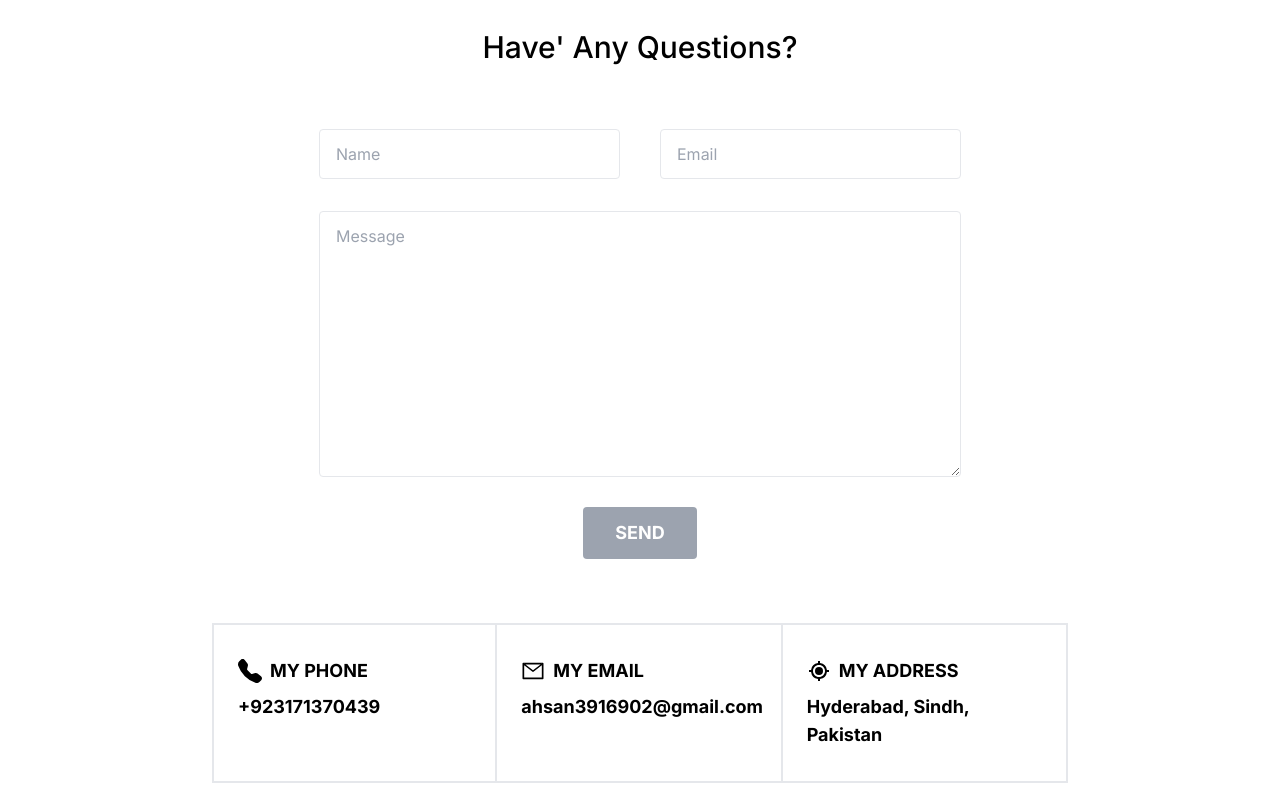
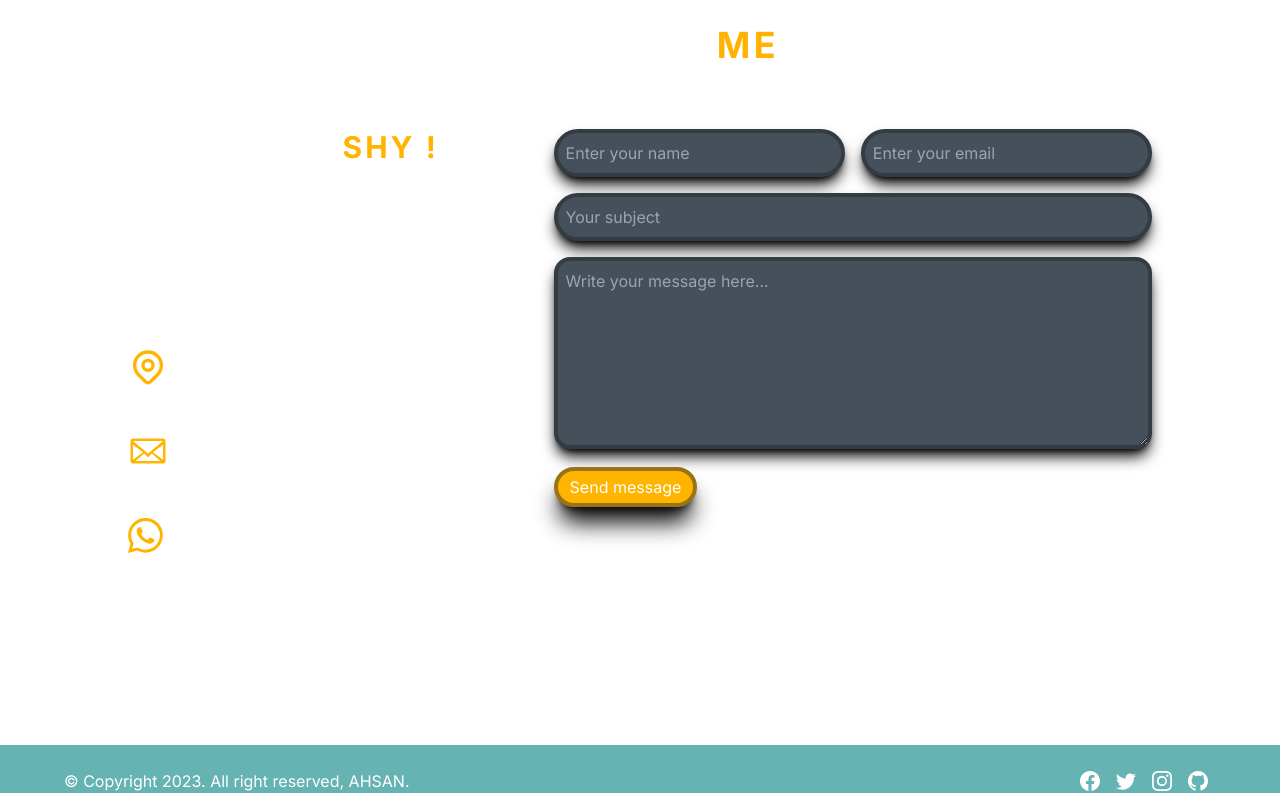
Before and after one commit to ahsanali7893/Portfolio, a Next.js app: page / in a window 1280 px wide. Shown: the part 3122-3915 px from the top of the page. Built offline with nearby package versions, Linux system fonts and the light colour scheme.

Commit message:
initial changes

```diff
--- a/package.json
+++ b/package.json
@@ -9,12 +9,14 @@
     "lint": "next lint"
   },
   "dependencies": {
+    "@emailjs/browser": "^3.11.0",
     "@types/node": "20.3.1",
     "@types/react": "18.2.12",
     "@types/react-dom": "18.2.5",
     "autoprefixer": "10.4.14",
     "eslint": "8.42.0",
     "eslint-config-next": "13.4.5",
+    "formik": "^2.4.2",
     "next": "13.4.5",
     "next-themes": "^0.2.1",
     "postcss": "8.4.24",
@@ -23,12 +25,14 @@
     "react-icons": "^4.9.0",
     "react-scroll": "^1.8.9",
     "react-simple-typewriter": "^5.0.1",
+    "react-toastify": "^9.1.3",
     "react-typist": "^2.0.5",
     "smoothscroll-polyfill": "^0.4.4",
     "tailwindcss": "3.3.2",
     "typed.js": "^2.0.16",
     "typescript": "5.1.3",
-    "typewriter-effect": "^2.20.1"
+    "typewriter-effect": "^2.20.1",
+    "yup": "^1.2.0"
   },
   "devDependencies": {
     "@types/react-scroll": "^1.8.7",
--- a/src/components/Contact/page.tsx
+++ b/src/components/Contact/page.tsx
@@ -1,84 +1,278 @@
-import { AiOutlineMail } from "react-icons/ai";
-import { BsFillTelephoneFill } from "react-icons/bs";
-import { BiCurrentLocation } from "react-icons/bi";
+"use client";
+import { useFormik } from "formik";
+import * as Yup from "yup";
+import React, { useRef, useState } from "react";
+import emailjs from "@emailjs/browser";
+import { BsWhatsapp } from "react-icons/bs";
+import { GoMail } from "react-icons/go";
+import { HiOutlineLocationMarker } from "react-icons/hi";
+import { ToastContainer, toast } from "react-toastify";
+import { RxCrossCircled } from "react-icons/rx";
+import "react-toastify/dist/ReactToastify.css";
 
-type Props = {};
+export default function Contact() {
+  const [loading, setLoading] = useState(false);
+  const formik = useFormik({
+    initialValues: {
+      user_name: "",
+      user_email: "",
+      user_subject: "",
+      user_message: "",
+    },
+    validationSchema: Yup.object().shape({
+      user_name: Yup.string()
+        .min(3, "Name must be more than 3 character")
+        .max(65, "Enter your name with 65 characters or less")
+        .required("Please enter your name"),
+      user_subject: Yup.string()
+        .min(3, "Subject must be more than 3 character")
+        .max(225, "Enter Subject with 225 characters or less")
+        .required("Please enter your subject"),
+      user_email: Yup.string()
+        .email("Invalid email")
+        .max(225, "email address with 225 characters or less")
+        .required("Please enter your email"),
+      user_message: Yup.string()
+        .min(3, "message must be more than 3 character")
+        .max(250, "Enter message with 250 characters or less")
+        .required("Please enter your message"),
+    }),
+    onSubmit: (values: any) => {
+      handleSaveAction(values);
+    },
+    enableReinitialize: true,
+  });
+  const { values, handleChange, handleSubmit, handleBlur, errors, touched } =
+    formik;
 
-const Contact = (props: Props) => {
+  const handleSaveAction = (formValue: any) => {
+    sendEmail(formValue);
+  };
+  // console.log(errors, "errors");
+  const form = useRef<HTMLFormElement>(null);
+
+  const sendEmail = (e: any) => {
+    setLoading(true);
+    emailjs
+      .send("service_2d241zq", "template_3mtzjmk", e, "LQe7qqYP6HhGvunpL")
+      .then(
+        (result) => {
+          // console.log(result.text);
+          const notify = () =>
+            toast("Message sent", {
+              position: "top-center",
+              autoClose: 5000,
+              hideProgressBar: false,
+              closeOnClick: true,
+              pauseOnHover: true,
+              draggable: true,
+              progress: undefined,
+              theme: "light",
+            });
+          values.user_name = "";
+          values.user_email = "";
+          values.user_subject = "";
+          values.user_message = "";
+          notify();
+          setLoading(false);
+        },
+        (error) => {
+          console.log(error.text);
+          const notify = () =>
+            toast("Error while sending message", {
+              position: "top-center",
+              autoClose: 5000,
+              hideProgressBar: false,
+              closeOnClick: true,
+              pauseOnHover: true,
+              draggable: true,
+              progress: undefined,
+              theme: "light",
+            });
+          notify();
+          setLoading(false);
+        }
+      );
+  };
+
   return (
-    <section id="contact">
-      <div className="container py-16 md:py-20 max-w-4xl mx-auto px-5">
-        <h2 className="text-center font-header text-4xl font-semibold uppercase text-[#66b3b3] sm:text-5xl lg:text-6xl">
-          Here&apos;s a contact form
+    <>
+      <ToastContainer />
+      <div className="pt-20 max-w-screen-2xl min-h-screen px-5 mt-20 md:px-10 lg:px-32 mx-auto flex items-cente">
+        <div className="w-full ">
+          <div className="text-2xl items-center justify-center text-center">
+            <h2 className="font-bold text-3xl md:text-4xl tracking-widest uppercase text-white">
+              CONTACT <span className="text-[#ffb200]"> ME</span>
             </h2>
-        <h4 className="pt-6 text-center font-header text-xl font-medium text-black sm:text-2xl lg:text-3xl">
-          Have&apos; Any Questions?
-        </h4>
-        <div className="mx-auto w-full pt-5 text-center sm:w-2/3 lg:pt-6"></div>
-        <form className="mx-auto w-full pt-10 sm:w-3/4">
-          <div className="flex flex-col md:flex-row">
-            <input
-              className="mr-3 w-full rounded border border-gray-200 px-4 py-3 font-body text-black md:w-1/2 lg:mr-5"
-              type="text"
-              placeholder="Name"
-              id="name"
-            />
-            <input
-              className="mt-6 w-full rounded border border-gray-200 px-4 py-3 font-body md:ml-3 md:mt-0 text-black md:w-1/2 lg:ml-5"
-              type="text"
-              placeholder="Email"
-              id="email"
+            {/* <button onClick={notify}>Notify !</button> */}
+          </div>
+          <div className="my-10">
+            <div className="lg:flex pt-6">
+              <div className="w-full lg:w-[40%]">
+                <h1 className="pb-6 font-bold text-3xl text-white tracking-widest">
+                  (: DON&apos;T BE{" "}
+                  <span className="text-[#ffb400]"> SHY !</span>
+                </h1>
+                <p className="text-white">
+                  I&lsquo;m open to discussing new projects, creative ideas, and
+                  opportunities to be part of your vision. Let&lsquo;s connect
+                  and explore possibilities together. Feel free to reach out for
+                  a free consultation using the contact information below.
+                </p>
+                <div className="flex items-center mt-8">
+                  <div className="">
+                    <HiOutlineLocationMarker
+                      className="text-[#ffb400] mr-4"
+                      size={40}
                     />
                   </div>
-          <textarea
-            className="mt-6 w-full rounded border border-gray-200 px-4 py-3 font-body text-black md:mt-8"
-            placeholder="Message"
-            id="message"
-            cols={30}
-            rows={10}
-          ></textarea>
-          <button className="mt-6 mx-auto flex items-center justify-center rounded bg-gray-400 px-8 py-3 font-header text-lg font-bold uppercase text-white hover:bg-sky-400 hover:text-white duration-500">
-            Send
-          </button>
-        </form>
-        <div className="flex flex-col pt-16 lg:flex-row">
-          <div className="w-full border-l-2 border-t-2 border-r-2 border-b-2 border-grey-60 px-6 py-6 sm:py-8 lg:w-1/3">
-            <div className="flex items-center">
-              <BsFillTelephoneFill className="text-2xl text-grey-40" />
-              <p className="pl-2 font-body font-bold uppercase text-grey-40 lg:text-lg">
-                My Phone
-              </p>
+                  <div className="">
+                    <h2 className=" font-bold text-xl text-white tracking-widest">
+                      Address Point
+                    </h2>
+                    <p className="text-white">G-10, Islamabad, Pakistan .</p>
                   </div>
-            <p className="pt-2 text-left font-body font-bold text-primary lg:text-lg">
-              +923171370439
-            </p>
                 </div>
-          <div className="w-full border-l-2 border-t-0 border-r-2 border-b-2 border-grey-60 px-6 py-6 sm:py-8 lg:w-1/3 lg:border-l-0 lg:border-t-2">
-            <div className="flex items-center">
-              <AiOutlineMail className="text-2xl text-grey-40" />
-              <p className="pl-2 font-body font-bold uppercase text-grey-40 lg:text-lg">
-                My Email
-              </p>
+                <div className="flex items-center mt-8">
+                  <div className="">
+                    <GoMail className="text-[#ffb400] mr-4" size={40} />
                   </div>
-            <p className="pt-2 text-left font-body font-bold text-primary lg:text-lg">
-              ahsan3916902@gmail.com
-            </p>
+                  <div className="">
+                    <h2 className=" font-bold text-xl text-white tracking-widest">
+                      Mail Me
+                    </h2>
+                    <p className="text-white">contact@khalilahmed.dev</p>
                   </div>
-          <div className="w-full border-l-2 border-t-0 border-r-2 border-b-2 border-grey-60 px-6 py-6 sm:py-8 lg:w-1/3 lg:border-l-0 lg:border-t-2">
-            <div className="flex items-center">
-              <BiCurrentLocation className="text-2xl " />
-              <p className="pl-2 font-body font-bold uppercase text-grey-40 lg:text-lg">
-                My Address
-              </p>
                 </div>
-            <p className="pt-2 text-left font-body font-bold text-primary lg:text-lg">
-              Hyderabad, Sindh, Pakistan
-            </p>
+                <div className="flex items-center mt-8">
+                  <div className="">
+                    <BsWhatsapp className="text-[#ffb400] mr-4" size={35} />
+                  </div>
+                  <div className="">
+                    <h2 className=" font-bold text-xl text-white tracking-widest">
+                      Whatsapp
+                    </h2>
+                    <p className="text-white">+923070599766</p>
                   </div>
                 </div>
               </div>
-    </section>
+              <div className="w-full mt-10 lg:mt-0 lg:pl-4 lg:w-[60%]">
+                <form ref={form} onSubmit={handleSubmit}>
+                  <div className="flex">
+                    <div className="w-[50%]">
+                      <input
+                        onChange={handleChange}
+                        value={values.user_name}
+                        type="text"
+                        name="user_name"
+                        className={`${
+                          errors.user_name && touched.user_name
+                            ? "!border-red-500"
+                            : ""
+                        } w-full shadow-lg shadow-black focus:shadow-black outline-none focus:shadow-md duration-300 border-4 border-[#333B43] bg-[#45505B] p-2 rounded-full text-white`}
+                        placeholder="Enter your name"
+                      />
+                      {errors.user_name && touched.user_name ? (
+                        <div className=" p-1 rounded-full flex items-center bg-red-100">
+                          <RxCrossCircled
+                            className="text-red-400 mr-2"
+                            size={20}
+                          />
+                          <p className="text-black font-bold">
+                            {`${errors.user_name}`}
+                          </p>
+                        </div>
+                      ) : null}
+                    </div>
+                    <div className="w-[50%] ml-4">
+                      <input
+                        onChange={handleChange}
+                        value={values.user_email}
+                        type="email"
+                        name="user_email"
+                        className={`${
+                          errors.user_email && touched.user_email
+                            ? "!border-red-500"
+                            : ""
+                        } w-full shadow-lg shadow-black focus:shadow-black outline-none focus:shadow-md duration-300 border-4 border-[#333B43] bg-[#45505B] p-2 rounded-full text-white`}
+                        placeholder="Enter your email"
+                      />
+                      {errors.user_email && touched.user_email ? (
+                        <div className=" p-1 rounded-full flex items-center bg-red-100">
+                          <RxCrossCircled
+                            className="text-red-400 mr-2"
+                            size={20}
+                          />
+                          <p className="text-black font-bold">
+                            {`${errors.user_email}`}
+                          </p>
+                        </div>
+                      ) : null}
+                    </div>
+                  </div>
+                  <div className="">
+                    <input
+                      onChange={handleChange}
+                      value={values.user_subject}
+                      name="user_subject"
+                      type="text"
+                      className={`${
+                        errors.user_subject && touched.user_subject
+                          ? "!border-red-500"
+                          : ""
+                      } shadow-lg shadow-black focus:shadow-black focus:shadow-md outline-none duration-300 border-4 border-[#333B43] bg-[#45505B] w-full p-2 mt-4 rounded-full text-white`}
+                      placeholder="Your subject"
+                    />
+                    {errors.user_subject && touched.user_subject ? (
+                      <div className=" p-1 rounded-full flex items-center bg-red-100">
+                        <RxCrossCircled
+                          className="text-red-400 mr-2"
+                          size={20}
+                        />
+                        <p className="text-black font-bold">
+                          {`${errors.user_subject}`}
+                        </p>
+                      </div>
+                    ) : null}
+                  </div>
+                  <div className="">
+                    <textarea
+                      onChange={handleChange}
+                      value={values.user_message}
+                      name="user_message"
+                      rows={7}
+                      className={`${
+                        errors.user_message && touched.user_message
+                          ? "!border-red-500"
+                          : ""
+                      } shadow-lg shadow-black focus:shadow-black focus:shadow-md outline-none duration-300 first-letter border-4 border-[#333B43] bg-[#45505B] w-full p-2 mt-4 rounded-2xl text-white`}
+                      placeholder="Write your message here..."
+                    />
+                    {errors.user_message && touched.user_message ? (
+                      <div className=" p-1 rounded-full flex items-center bg-red-100">
+                        <RxCrossCircled
+                          className="text-red-400 mr-2"
+                          size={20}
+                        />
+                        <p className="text-black font-bold">
+                          {`${errors.user_message}`}
+                        </p>
+                      </div>
+                    ) : null}
+                  </div>
+                  <button
+                    type="submit"
+                    className="bg-[#ffb400] border-4 border-[#9A7318] text-white shadow-xl shadow-black hover:shadow-md hover:shadow-black mt-3 py-1 px-3 rounded-full duration-300 hover:scale-95"
+                    disabled={loading}
+                  >
+                    {loading ? "sending... " : "Send message"}
+                  </button>
+                </form>
+              </div>
+            </div>
+          </div>
+        </div>
+      </div>
+    </>
   );
-};
-
-export default Contact;
+}
```
Also changed, not shown: 1 other file (tests, documents, lock files or other folders). Lines whose indentation alone changed are shown as unchanged.
